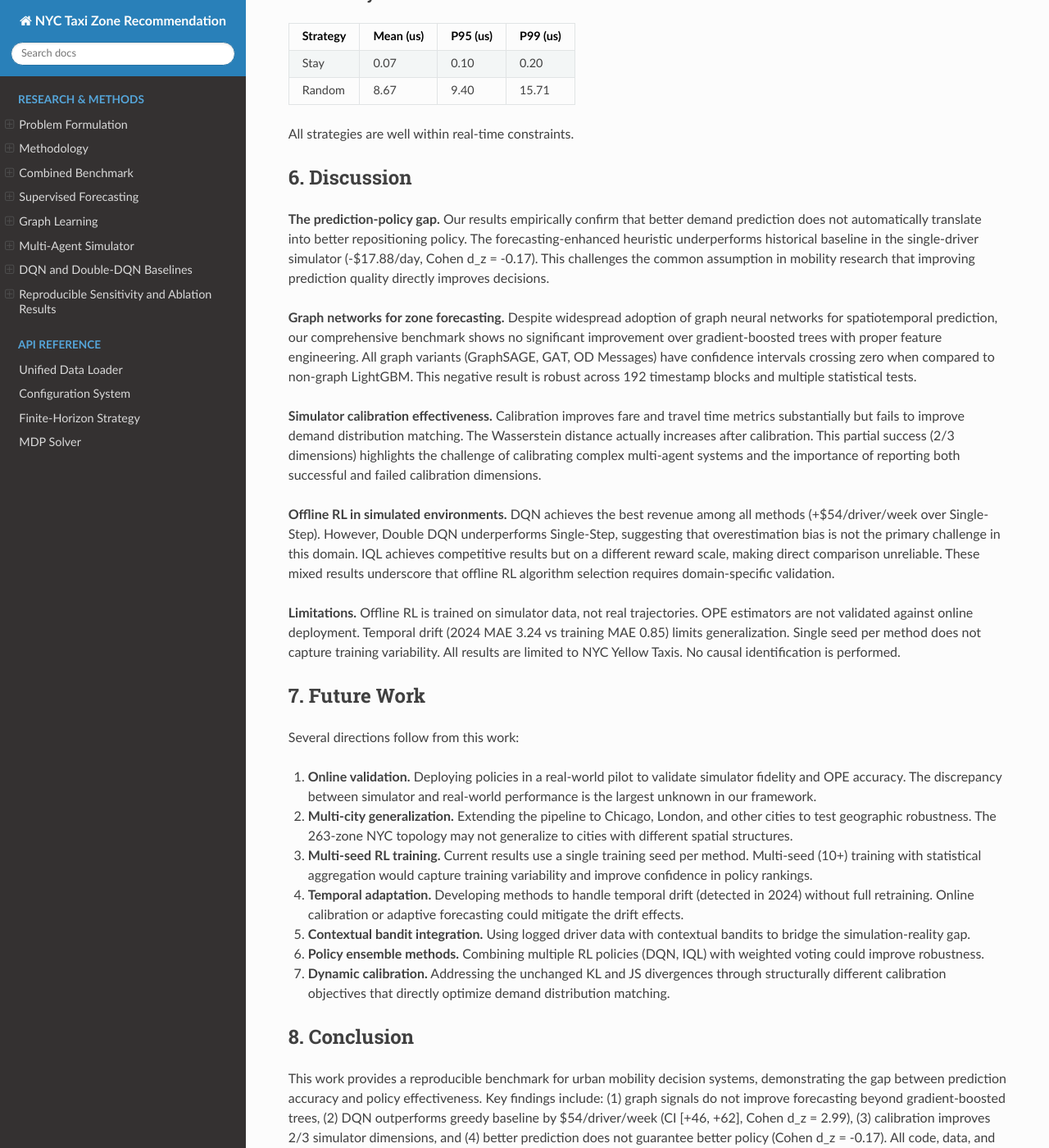
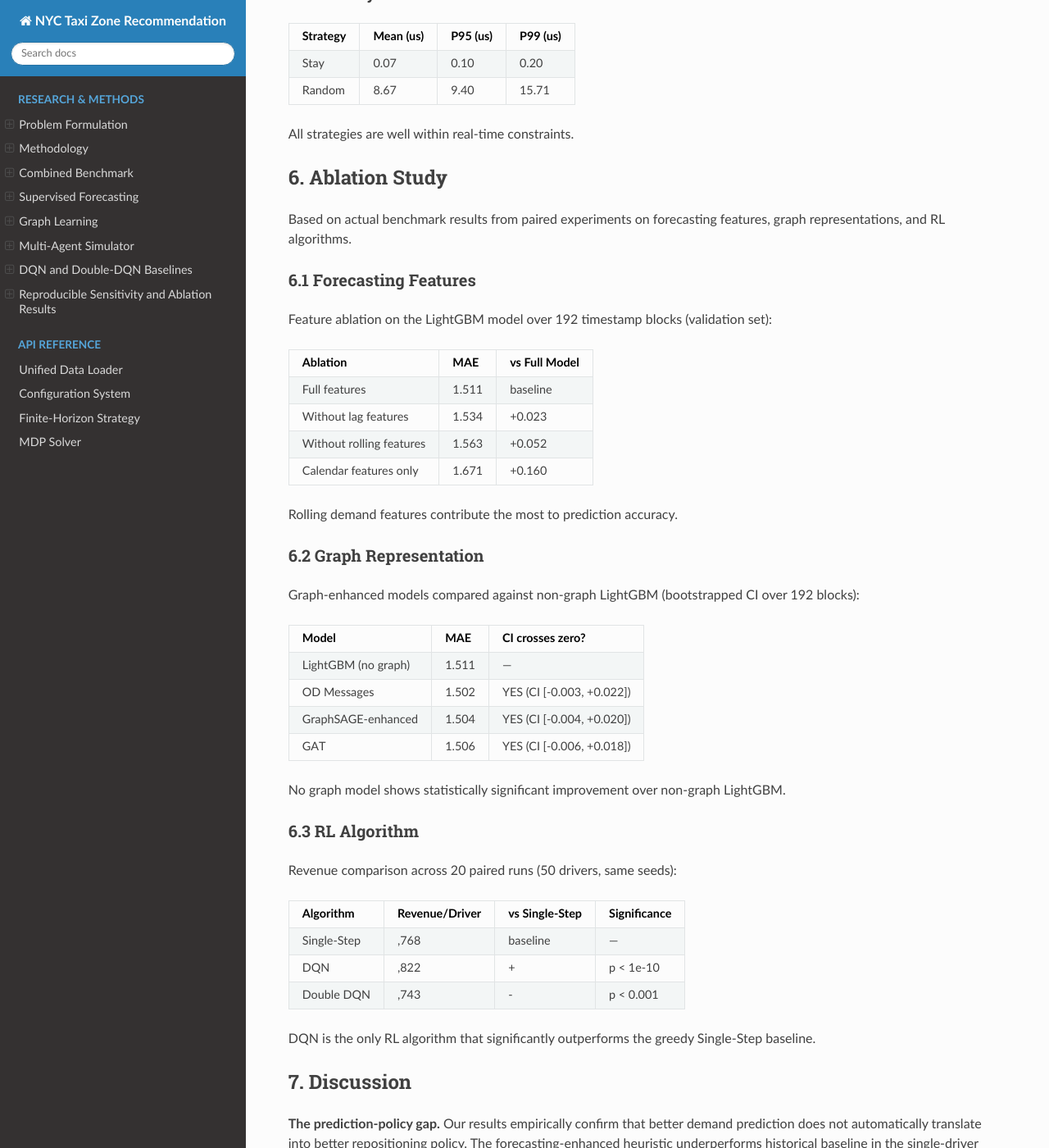
Before and after one commit to caizefan34/nyc-taxi-zone-recommendation, a Sphinx documentation site: the page built from docs/research_paper_draft.md, in a window 1280 px wide and 1400 px high, scrolled down 4620 px. Shown: the whole window at 82% size. Built offline with Sphinx 7.4.7 and the Read the Docs theme 3.1.0, drawn with Linux system fonts in a browser that asks for light colours.

Commit message:
fix: additional formatting fixes

```diff
--- a/docs/research_paper_draft.md
+++ b/docs/research_paper_draft.md
@@ -194,7 +194,51 @@ demand restructuring. Model retraining or calibration adjustment may be needed.
 
 All strategies are well within real-time constraints.
 
-## 6. Discussion
+## 6. Ablation Study
+
+Based on actual benchmark results from paired experiments on forecasting features, graph representations, and RL algorithms.
+
+### 6.1 Forecasting Features
+
+Feature ablation on the LightGBM model over 192 timestamp blocks (validation set):
+
+| Ablation | MAE | vs Full Model |
+|----------|:---:|:-------------:|
+| Full features | 1.511 | baseline |
+| Without lag features | 1.534 | +0.023 |
+| Without rolling features | 1.563 | +0.052 |
+| Calendar features only | 1.671 | +0.160 |
+
+Rolling demand features contribute the most to prediction accuracy.
+
+### 6.2 Graph Representation
+
+Graph-enhanced models compared against non-graph LightGBM (bootstrapped CI over 192 blocks):
+
+| Model | MAE | CI crosses zero? |
+|-------|:---:|:----------------:|
+| LightGBM (no graph) | 1.511 | --- |
+| OD Messages | 1.502 | YES (CI [-0.003, +0.022]) |
+| GraphSAGE-enhanced | 1.504 | YES (CI [-0.004, +0.020]) |
+| GAT | 1.506 | YES (CI [-0.006, +0.018]) |
+
+No graph model shows statistically significant improvement over non-graph LightGBM.
+
+### 6.3 RL Algorithm
+
+Revenue comparison across 20 paired runs (50 drivers, same seeds):
+
+| Algorithm | Revenue/Driver | vs Single-Step | Significance |
+|-----------|:--------------:|:--------------:|:------------:|
+| Single-Step | ,768 | baseline | --- |
+| DQN | ,822 | + | p < 1e-10 |
+| Double DQN | ,743 | - | p < 0.001 |
+
+DQN is the only RL algorithm that significantly outperforms the greedy Single-Step baseline.
+
+## 7. Discussion
+
+
 
 **The prediction-policy gap.** Our results empirically confirm that better demand
 prediction does not automatically translate into better repositioning policy. The
```
Also changed, not shown: 2 other files.
